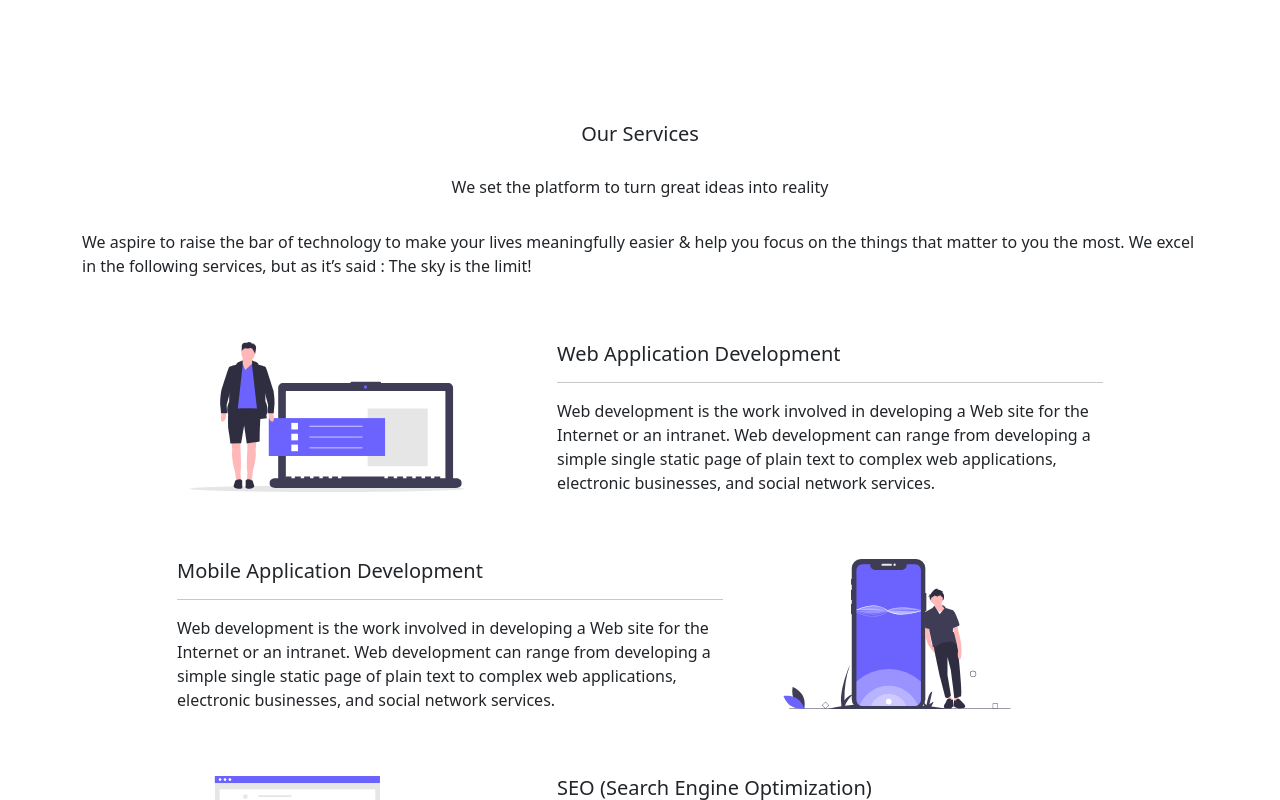
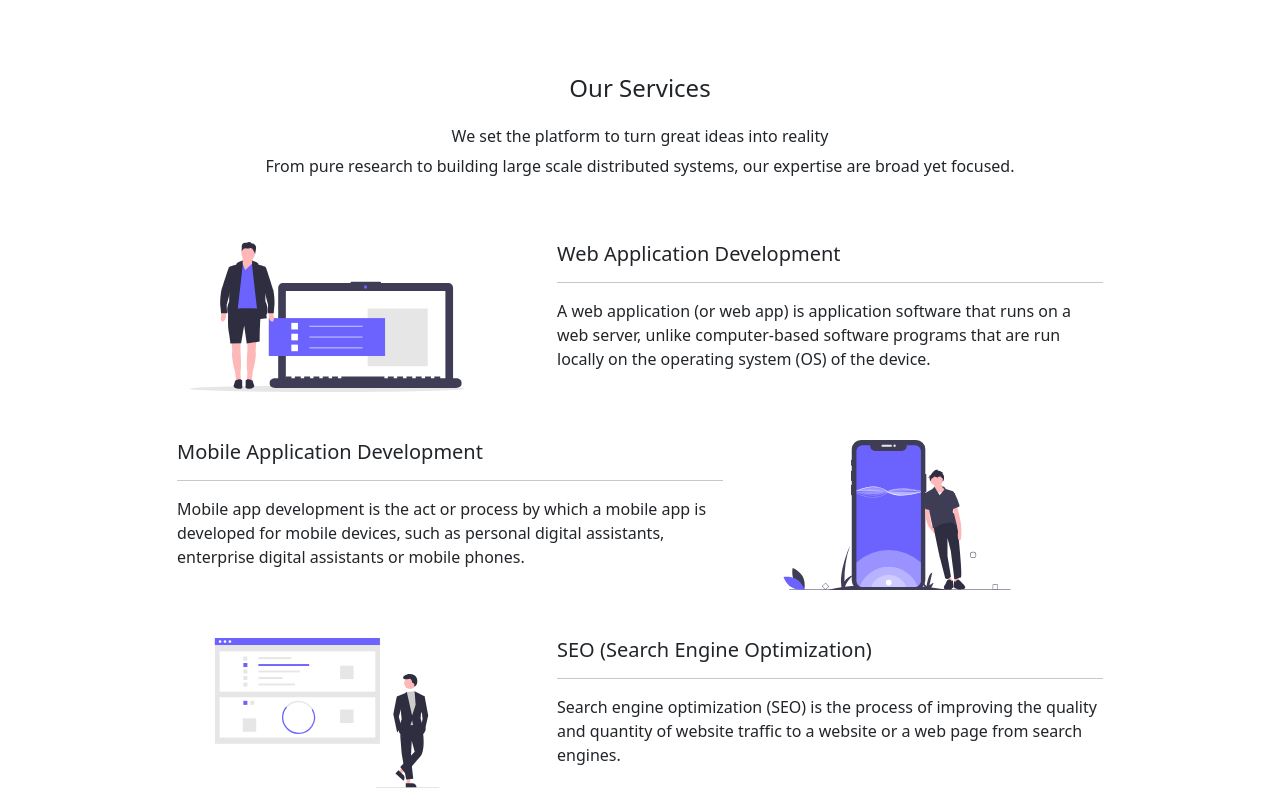
Before and after one commit to hmtalha786/Internship-Project, a React (Create React App) app: page / in a window 1280 px wide. Shown: the part 1020-1820 px from the top of the page. Built offline with nearby package versions, Linux system fonts and the light colour scheme.

Commit message:
updated design

```diff
--- a/src/App.js
+++ b/src/App.js
@@ -11,11 +11,8 @@ function App() {
       <Header/>
       <Slides/>
       <Who/>
-      <br/><br/>
       <What/>
-      <br/><br/>
       <Why/>
-      <br/><br/>
       <Footer/>
     </div>
   );
--- a/src/components/what.js
+++ b/src/components/what.js
@@ -8,73 +8,69 @@ const What = () => {
   return (
     <div>
       <Container>
-        <Row className="justify-content-md-center">
+        <Row className="justify-content-md-center my-3">
           <Col xs="auto">
-            <h5>Our Services</h5>
+            <h4>Our Services</h4>
           </Col>
         </Row>
-        <br />
+
         <Row className="justify-content-md-center">
           <Col xs="auto">
             <h6>We set the platform to turn great ideas into reality</h6>
           </Col>
         </Row>
-        <br />
+
+
         <Row className="justify-content-md-center">
           <Col xs="auto">
             <p>
-              We aspire to raise the bar of technology to make your lives
-              meaningfully easier & help you focus on the things that matter to
-              you the most. We excel in the following services, but as it’s said
-              : The sky is the limit!
+              From pure research to building large scale distributed systems,
+              our expertise are broad yet focused.
             </p>
           </Col>
         </Row>
-        <br /><br />
-        <Row className="justify-content-md-center">
+
+        <Row className="justify-content-md-center my-5">
           <Col xs={12} md={4}>
             <img src={web} className="" alt="logo" />
           </Col>
           <Col xs={12} md={6}>
-            <h5>Web Application Development</h5><hr/>
+            <h5>Web Application Development</h5>
+            <hr />
             <p>
-              Web development is the work involved in developing a Web site for
-              the Internet or an intranet. Web development can range from
-              developing a simple single static page of plain text to complex
-              web applications, electronic businesses, and social network
-              services.
+              A web application (or web app) is application software that runs
+              on a web server, unlike computer-based software programs that are
+              run locally on the operating system (OS) of the device.
             </p>
           </Col>
         </Row>
-        <br /><br />
-        <Row className="justify-content-md-center">
+
+        <Row className="justify-content-md-center my-5">
           <Col xs={12} md={6}>
-            <h5>Mobile Application Development</h5><hr/>
+            <h5>Mobile Application Development</h5>
+            <hr />
             <p>
-              Web development is the work involved in developing a Web site for
-              the Internet or an intranet. Web development can range from
-              developing a simple single static page of plain text to complex
-              web applications, electronic businesses, and social network
-              services.
+              Mobile app development is the act or process by which a mobile app
+              is developed for mobile devices, such as personal digital
+              assistants, enterprise digital assistants or mobile phones.
             </p>
           </Col>
           <Col xs={12} md={4}>
             <img src={mobile} className="" alt="logo" />
           </Col>
         </Row>
-        <br /><br />
-        <Row className="justify-content-md-center">
+
+        <Row className="justify-content-md-center my-5">
           <Col xs={12} md={4}>
             <img src={seo} className="" alt="logo" />
           </Col>
           <Col xs={12} md={6}>
-            <h5>SEO (Search Engine Optimization)</h5><hr/>
+            <h5>SEO (Search Engine Optimization)</h5>
+            <hr />
             <p>
-              Web development is the work involved in developing a Web site for
-              the Internet or an intranet. Web development can range from
-              developing a simple single static page of plain text to complex
-              web applications, electronic businesses, and social network
-              services.
+              Search engine optimization (SEO) is the process of improving the
+              quality and quantity of website traffic to a website or a web page
+              from search engines.
             </p>
           </Col>
         </Row>
```
